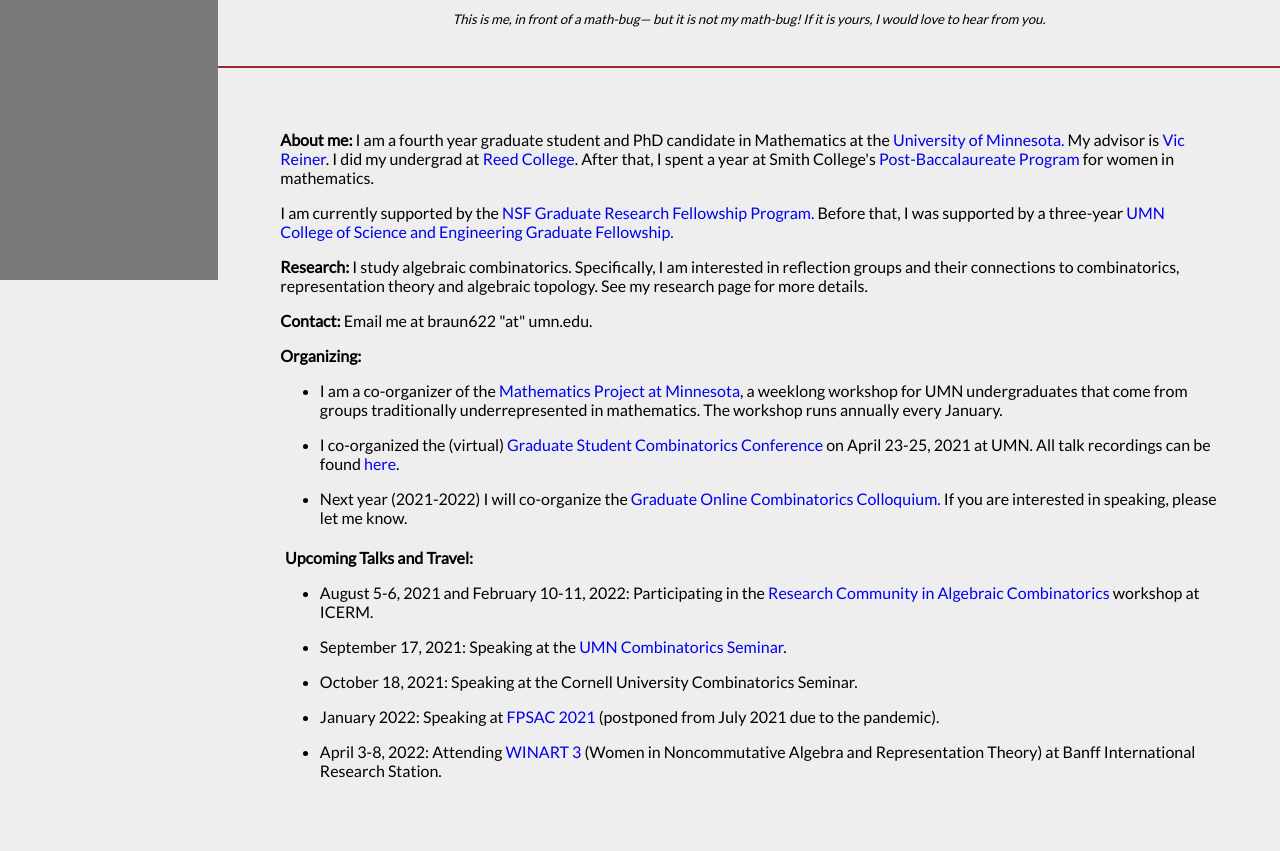
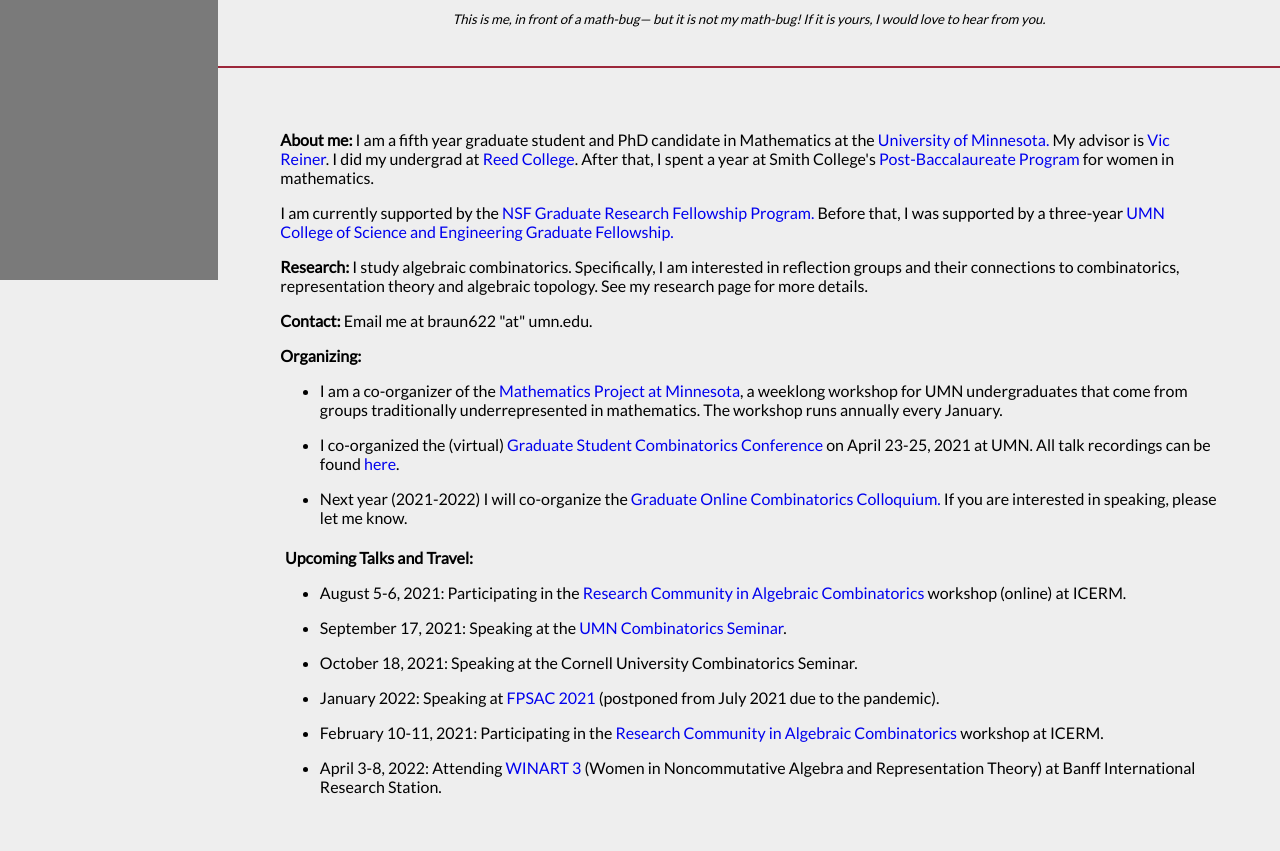
Before and after one commit to sarahbrauner/sarahbrauner.github.io, a plain HTML site: page index.html in a window 1280 px wide. Shown: the part 520-1371 px from the top of the page. Drawn offline with Linux system fonts and the light colour scheme.

Commit message:
updated year

```diff
--- a/index.html
+++ b/index.html
@@ -48,7 +48,7 @@
 
 <p>
 
-<b>About me:</b> I am a fourth year graduate student and PhD candidate in Mathematics at the <a href="https://math.umn.edu/" target="_blank">University of Minnesota.</a> My advisor is <a href="http://www-users.math.umn.edu/~reiner/">Vic Reiner</a>. I did my undergrad at <a href="http://www.reed.edu/">Reed College</a>.  After that, I spent a year at Smith College's <a href="https://www.smith.edu/admission-aid/how-apply/graduate-students/mathematics-postbaccalaureate/">Post-Baccalaureate Program</a> for women in mathematics.
+<b>About me:</b> I am a fifth year graduate student and PhD candidate in Mathematics at the <a href="https://math.umn.edu/" target="_blank">University of Minnesota.</a> My advisor is <a href="http://www-users.math.umn.edu/~reiner/">Vic Reiner</a>. I did my undergrad at <a href="http://www.reed.edu/">Reed College</a>.  After that, I spent a year at Smith College's <a href="https://www.smith.edu/admission-aid/how-apply/graduate-students/mathematics-postbaccalaureate/">Post-Baccalaureate Program</a> for women in mathematics.
 </p>
 
 <p>
@@ -91,7 +91,7 @@ I am currently supported by the <a href="https://www.nsfgrfp.org/" > NSF Graduat
 
 <p>
 
-<li> August 5-6, 2021 and February 10-11, 2022: Participating in the <a href="https://icerm.brown.edu/topical_workshops/tw-21-rcac/">Research Community in Algebraic Combinatorics</a> workshop at ICERM. </li>
+<li> August 5-6, 2021: Participating in the <a href="https://icerm.brown.edu/topical_workshops/tw-21-rcac/">Research Community in Algebraic Combinatorics</a> workshop (online) at ICERM. </li>
 </p>
 
 <p>
@@ -105,6 +105,10 @@ I am currently supported by the <a href="https://www.nsfgrfp.org/" > NSF Graduat
   <li> January 2022: Speaking at <a href="https://fpsac2021.math.biu.ac.il/">FPSAC 2021</a> (postponed from July 2021 due to the pandemic).</li>
 </p>
 
+<p>
+
+<li> February 10-11, 2021: Participating in the <a href="https://icerm.brown.edu/topical_workshops/tw-21-rcac/">Research Community in Algebraic Combinatorics</a> workshop at ICERM. </li>
+</p>
 <p>
   <li> April 3-8, 2022: Attending <a href="http://women-in-ncalg-repthy.org/conferences/winart3-workshop/">WINART 3</a> (Women in Noncommutative Algebra and Representation Theory) at Banff International Research Station.</li>
 </p>
```
